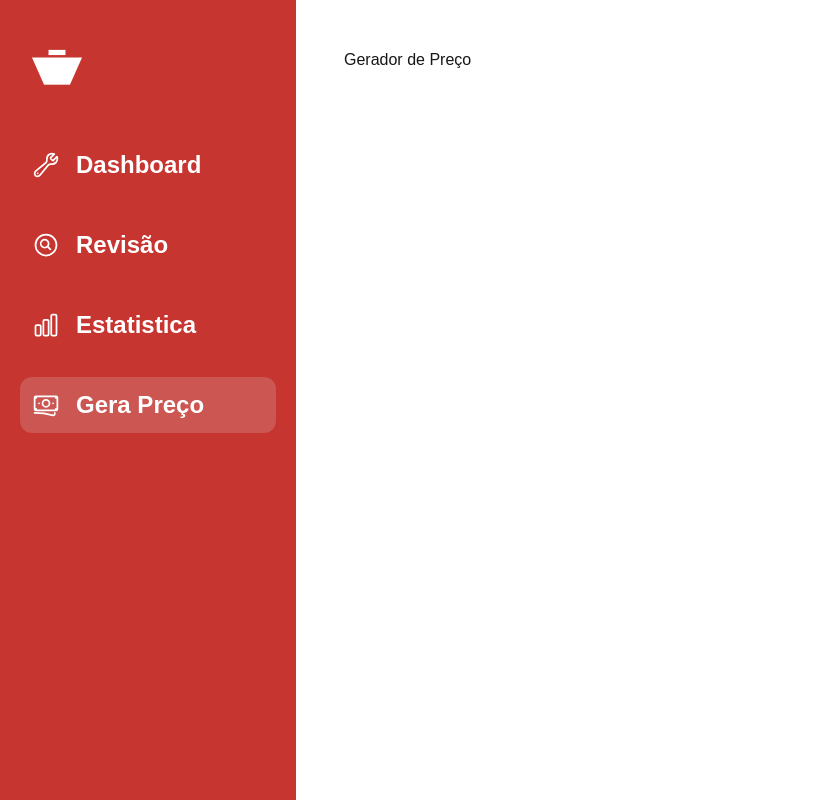
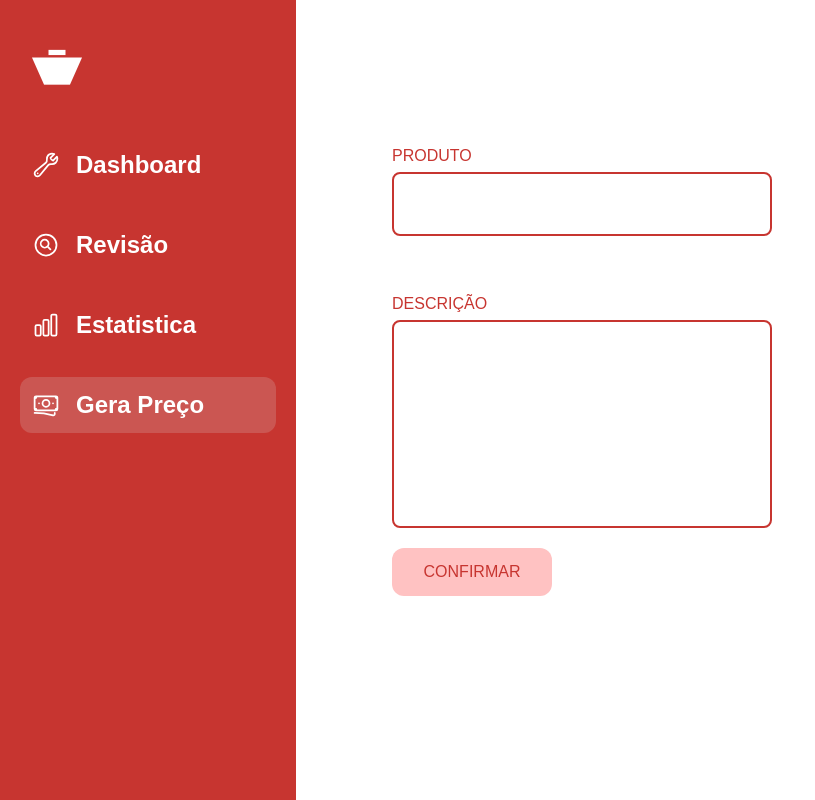
Before and after one commit to RicoPleasure/lukrium, a Next.js app in the folder frontend/: page /priceGenerator in a window 1280 px wide. Shown: the whole page, without its empty margins (0-815 px from the left). Built offline with nearby package versions, Linux system fonts and the light colour scheme.

Commit message:
feat: pire generator section

```diff
--- /dev/null
+++ b/frontend/app/components/priceForm.tsx
@@ -0,0 +1,30 @@
+import React from 'react'
+
+const PriceForm = () => {
+  return (
+
+    <section className='flex'>
+        <div className='flex flex-col gap-5'>
+            <div className='flex flex-col gap-14'>
+                <div className='flex flex-col gap-1 items-start justify-center'>
+                    <span>PRODUTO</span>
+                    <input type='text' className='focus:outline-none w-[380px] h-16 border-2 border-coral rounded-lg px-4'/>
+                </div>
+
+                <div className='flex flex-col gap-1 items-start justify-center'>
+                    <span>DESCRIÇÃO</span>
+                    <textarea className='focus:outline-none resize-none w-[380px] h-52 border-2 border-coral rounded-lg p-4 align-text-top'/>
+                </div>
+            </div>
+            <button className='w-40 h-12 text-center bg-[#FFC2C2] rounded-xl hover:bg-coral hover:text-white transition-all active:scale-95 ease-in-out duration-300 cursor-pointer'>CONFIRMAR</button>
+        </div>
+
+        <div>
+
+        </div>
+    </section>
+
+  )
+}
+
+export default PriceForm
--- a/frontend/app/layout.tsx
+++ b/frontend/app/layout.tsx
@@ -31,7 +31,7 @@ export default function RootLayout({
       >
         <SideBar></SideBar>
 
-        <main className="flex w-full p-12">
+        <main className="flex w-full py-36 px-24 text-coral">
           {children}
         </main>
 
--- a/frontend/app/priceGenerator/page.tsx
+++ b/frontend/app/priceGenerator/page.tsx
@@ -1,5 +1,8 @@
 import Image from "next/image";
+import PriceForm from "../components/priceForm";
 
 export default function PriceGenerator() {
-  return <div>Gerador de Preço</div>;
+  return (
+    <PriceForm/>
+  );
 }
```
